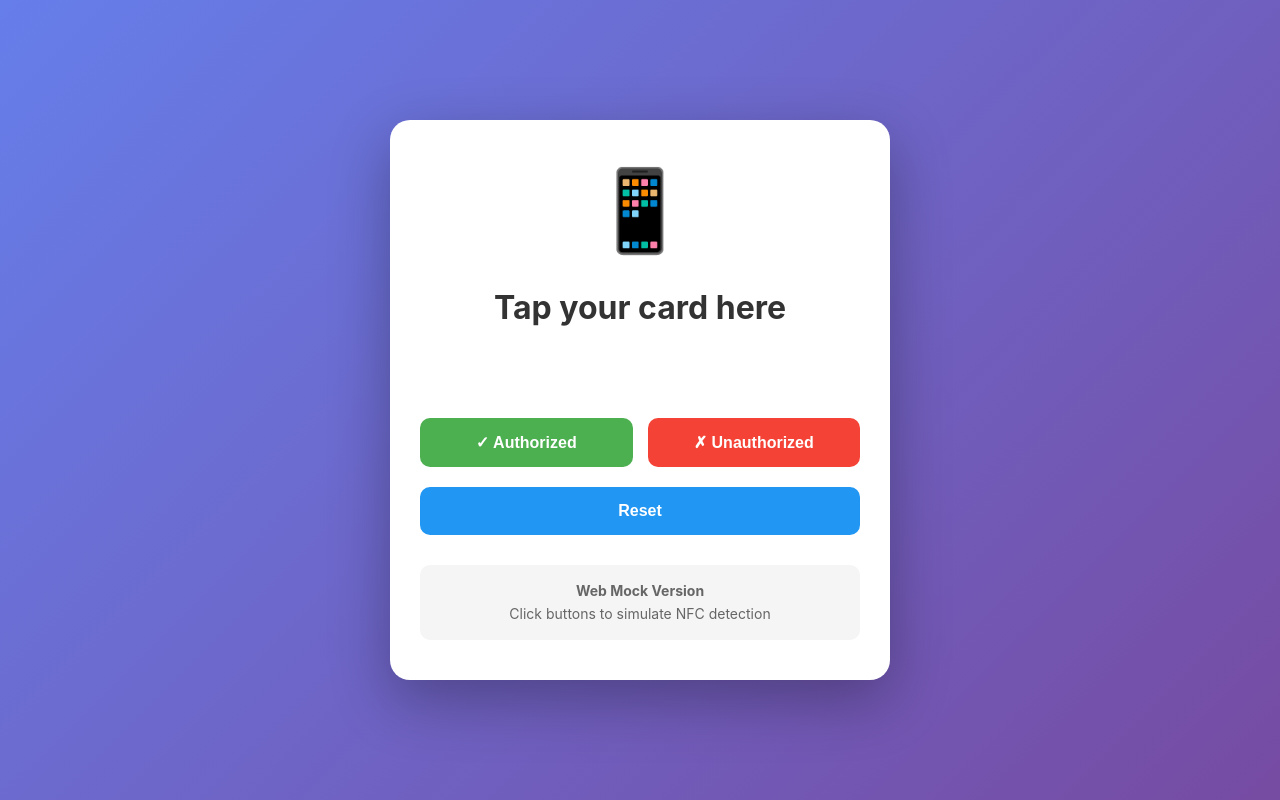
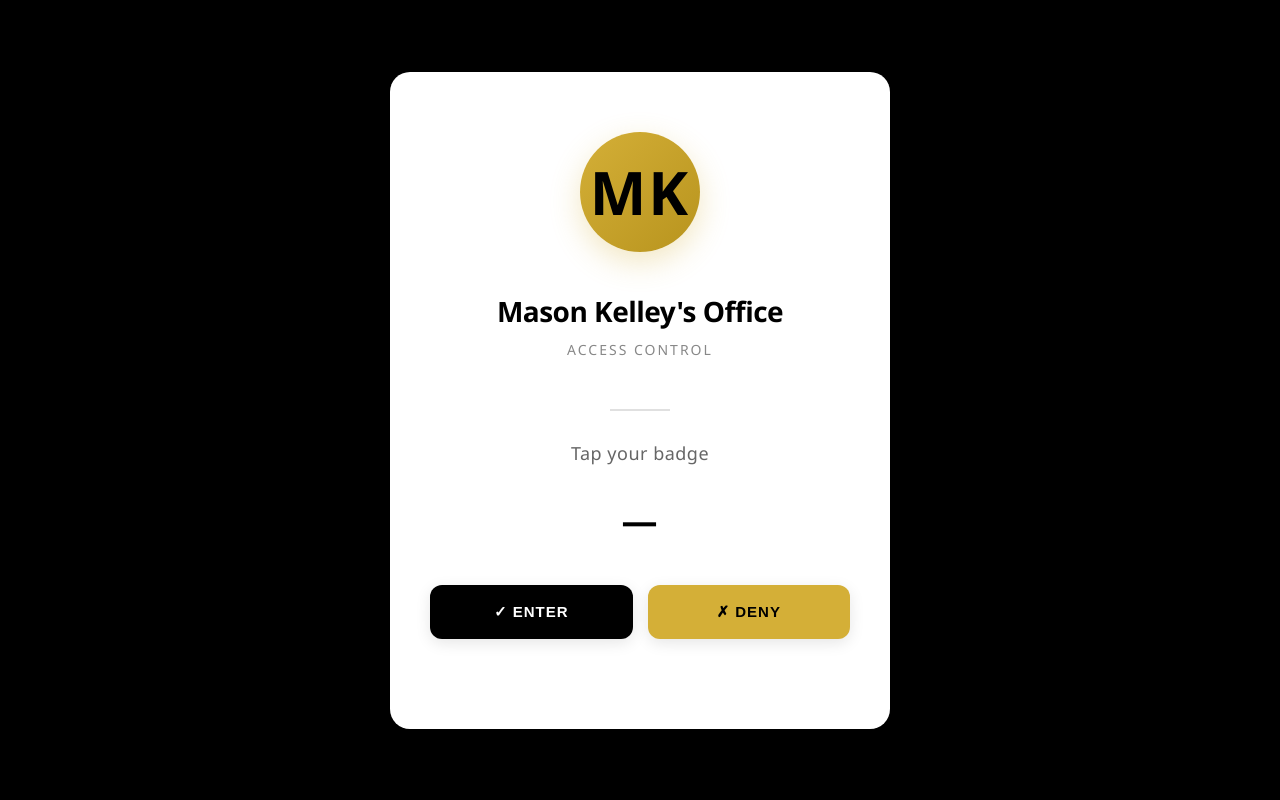
Before and after one commit to masonfkelley-dotcom/NFC-Reader-, a plain HTML site: page docs/index.html in a window 1280 px wide. Drawn offline with Linux system fonts and the light colour scheme.

Commit message:
Update HTML for Mason Kelley's Office layout

```diff
--- a/docs/index.html
+++ b/docs/index.html
@@ -3,131 +3,210 @@
 <head>
     <meta charset="UTF-8">
     <meta name="viewport" content="width=device-width, initial-scale=1.0">
-    <title>NFC Badge Reader</title>
+    <title>Mason Kelley's Office</title>
     <style>
         * { margin: 0; padding: 0; box-sizing: border-box; }
+
         body {
-            font-family: -apple-system, BlinkMacSystemFont, 'Segoe UI', Roboto, sans-serif;
-            background: linear-gradient(135deg, #667eea 0%, #764ba2 100%);
+            font-family: 'Segoe UI', Roboto, 'Helvetica Neue', sans-serif;
+            background: #000000;
             min-height: 100vh;
             display: flex;
             justify-content: center;
             align-items: center;
             padding: 20px;
         }
+
         .container {
-            background: white;
+            background: #ffffff;
             border-radius: 20px;
-            padding: 40px 30px;
-            box-shadow: 0 20px 60px rgba(0, 0, 0, 0.3);
+            padding: 60px 40px;
+            box-shadow: 0 25px 50px rgba(0, 0, 0, 0.3);
             text-align: center;
             max-width: 500px;
             width: 100%;
         }
-        .nfc-icon {
-            font-size: 80px;
+
+        .logo {
+            width: 120px;
+            height: 120px;
+            margin: 0 auto 40px;
+            background: linear-gradient(135deg, #d4af37 0%, #b8941e 100%);
+            border-radius: 50%;
+            display: flex;
+            align-items: center;
+            justify-content: center;
+            font-size: 60px;
+            font-weight: 700;
+            color: #000000;
+            letter-spacing: 2px;
+            box-shadow: 0 10px 30px rgba(212, 175, 55, 0.3);
+        }
+
+        .title {
+            font-size: 28px;
+            font-weight: 700;
+            color: #000000;
+            margin-bottom: 10px;
+            letter-spacing: -0.5px;
+        }
+
+        .subtitle {
+            font-size: 14px;
+            color: #888888;
+            margin-bottom: 50px;
+            letter-spacing: 2px;
+            text-transform: uppercase;
+        }
+
+        .status-text {
+            font-size: 18px;
+            color: #666666;
+            margin-bottom: 30px;
+            min-height: 25px;
+            letter-spacing: 0.5px;
+        }
+
+        .message-text {
+            font-size: 36px;
+            font-weight: 700;
+            color: #000000;
+            margin-bottom: 40px;
+            min-height: 45px;
+            letter-spacing: 1px;
+        }
+
+        .button-container {
+            display: flex;
+            gap: 15px;
             margin-bottom: 30px;
         }
-        .status-text {
-            font-size: 32px;
-            font-weight: bold;
-            color: #333;
-            margin-bottom: 20px;
-            min-height: 40px;
-        }
-        .message-text {
-            font-size: 24px;
-            color: #666;
-            margin-bottom: 40px;
-            min-height: 30px;
-        }
-        .button-group {
-            display: flex;
-            gap: 15px;
-            margin-bottom: 20px;
-        }
+
         button {
             flex: 1;
-            padding: 15px 20px;
-            font-size: 16px;
-            font-weight: 600;
+            padding: 18px 30px;
+            font-size: 15px;
+            font-weight: 700;
             border: none;
-            border-radius: 10px;
+            border-radius: 12px;
             cursor: pointer;
             transition: all 0.3s ease;
+            letter-spacing: 1px;
+            text-transform: uppercase;
+            box-shadow: 0 4px 15px rgba(0, 0, 0, 0.1);
         }
+
         .authorized-btn {
-            background: #4CAF50;
-            color: white;
+            background: #000000;
+            color: #ffffff;
         }
+
         .authorized-btn:active {
-            background: #45a049;
+            background: #1a1a1a;
+            transform: scale(0.98);
+            box-shadow: 0 2px 10px rgba(0, 0, 0, 0.2);
         }
+
         .unauthorized-btn {
-            background: #F44336;
-            color: white;
+            background: #d4af37;
+            color: #000000;
         }
+
         .unauthorized-btn:active {
-            background: #da190b;
+            background: #b8941e;
+            transform: scale(0.98);
+            box-shadow: 0 2px 10px rgba(0, 0, 0, 0.2);
         }
-        .reset-btn {
-            background: #2196F3;
-            color: white;
-            width: 100%;
+
+        .success-state {
+            animation: slideIn 0.4s ease;
         }
-        .reset-btn:active {
-            background: #0b7dda;
+
+        @keyframes slideIn {
+            from {
+                opacity: 0;
+                transform: translateY(-10px);
+            }
+            to {
+                opacity: 1;
+                transform: translateY(0);
+            }
         }
-        .info-box {
-            background: #f5f5f5;
-            padding: 15px;
-            border-radius: 10px;
-            font-size: 14px;
-            color: #666;
-            line-height: 1.6;
-            margin-top: 30px;
+
+        .divider {
+            width: 60px;
+            height: 2px;
+            background: #e0e0e0;
+            margin: 30px auto;
         }
     </style>
 </head>
 <body>
     <div class="container">
-        <div class="nfc-icon">📱</div>
-        <div class="status-text" id="statusText">Tap your card here</div>
-        <div class="message-text" id="messageText"></div>
+        <!-- Logo -->
+        <div class="logo">MK</div>
 
-        <div class="button-group">
-            <button class="authorized-btn" onclick="authorizedCard()">✓ Authorized</button>
-            <button class="unauthorized-btn" onclick="unauthorizedCard()">✗ Unauthorized</button>
-        </div>
-        <button class="reset-btn" onclick="reset()">Reset</button>
+        <!-- Title -->
+        <div class="title">Mason Kelley's Office</div>
+        <div class="subtitle">Access Control</div>
 
-        <div class="info-box">
-            <strong>Web Mock Version</strong><br>
-            Click buttons to simulate NFC detection
+        <div class="divider"></div>
+
+        <!-- Status -->
+        <div class="status-text" id="statusText">Tap your badge</div>
+        <div class="message-text" id="messageText">—</div>
+
+        <!-- Buttons -->
+        <div class="button-container">
+            <button class="authorized-btn" onclick="handleAuthorized()">✓ ENTER</button>
+            <button class="unauthorized-btn" onclick="handleUnauthorized()">✗ DENY</button>
         </div>
     </div>
 
     <script>
         let timer;
+        let clickCount = 0;
+        let lastClickTime = 0;
 
-        function authorizedCard() {
-            document.getElementById('statusText').innerHTML = '<span style="color: #4CAF50;">Badge Verified</span>';
-            document.getElementById('messageText').innerHTML = '<span style="color: #4CAF50;">Welcome!</span>';
-            document.body.style.background = 'linear-gradient(135deg, #4CAF50 0%, #45a049 100%)';
+        function handleAuthorized() {
+            clickCount++;
+            const now = Date.now();
 
+            // Reset counter if more than 500ms has passed
+            if (now - lastClickTime > 500) {
+                clickCount = 1;
+            }
+            lastClickTime = now;
+
+            // Show authorized state
+            document.getElementById('statusText').textContent = 'Access Granted';
+            document.getElementById('messageText').innerHTML = '✓ WELCOME';
+            document.querySelector('.message-text').style.color = '#000000';
+            document.querySelector('.message-text').classList.add('success-state');
+
+            // Vibrate
             if (navigator.vibrate) {
-                navigator.vibrate(100);
+                navigator.vibrate(200);
             }
 
+            // Clear any existing timer
             clearTimeout(timer);
-            timer = setTimeout(reset, 3000);
+
+            // Reset after 3 seconds OR if clicked twice fast
+            if (clickCount >= 2) {
+                timer = setTimeout(reset, 1500);
+            } else {
+                timer = setTimeout(reset, 3000);
+            }
         }
 
-        function unauthorizedCard() {
-            document.getElementById('statusText').innerHTML = '<span style="color: #F44336;">Badge Unverified</span>';
-            document.getElementById('messageText').innerHTML = '<span style="color: #F44336;">Access Denied</span>';
-            document.body.style.background = 'linear-gradient(135deg, #F44336 0%, #da190b 100%)';
+        function handleUnauthorized() {
+            document.getElementById('statusText').textContent = 'Access Denied';
+            document.getElementById('messageText').innerHTML = '✗ DENIED';
+            document.querySelector('.message-text').style.color = '#d4af37';
+            document.querySelector('.message-text').classList.add('success-state');
 
+            // Vibration pattern for denied
             if (navigator.vibrate) {
                 navigator.vibrate([100, 50, 100, 50, 100]);
             }
@@ -137,9 +216,12 @@
         }
 
         function reset() {
-            document.getElementById('statusText').textContent = 'Tap your card here';
-            document.getElementById('messageText').textContent = '';
-            document.body.style.background = 'linear-gradient(135deg, #667eea 0%, #764ba2 100%)';
+            document.getElementById('statusText').textContent = 'Tap your badge';
+            document.getElementById('messageText').innerHTML = '—';
+            document.querySelector('.message-text').style.color = '#000000';
+            document.querySelector('.message-text').classList.remove('success-state');
+            clickCount = 0;
+            lastClickTime = 0;
         }
     </script>
 </body>
```
